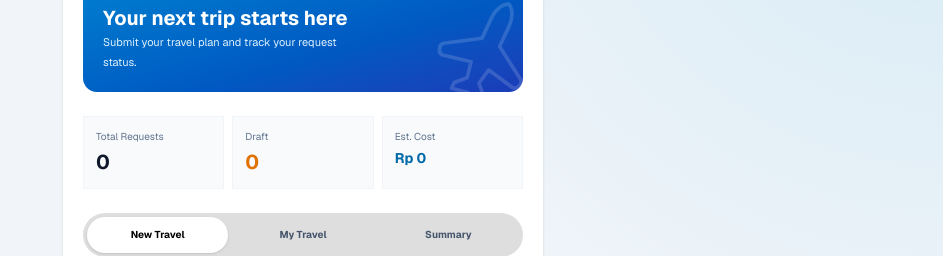
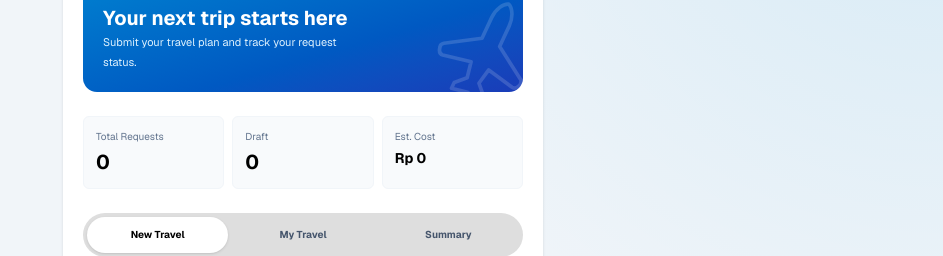
Before and after one commit to mradityooo/nexus-iconplus, a Next.js app: page /travel in a window 1280 px wide. Shown: the part 215-471 px from the top of the page, without its empty margins (337-1280 px from the left). Built offline with nearby package versions, Linux system fonts and the light colour scheme.

Commit message:
Fix Color

```diff
--- a/app/travel/page.tsx
+++ b/app/travel/page.tsx
@@ -201,21 +201,21 @@
 
           {/* Stats */}
           <section className="mb-6 grid grid-cols-3 gap-2">
-            <div className="rounded-3 border border-slate-100 bg-slate-50 p-3">
+            <div className="rounded-sm border border-slate-100 bg-slate-50 p-3">
               <p className="text-[10px] text-slate-500">Total Requests</p>
-              <p className="mt-1 text-xl font-bold text-slate-900">
+              <p className="mt-1 text-xl font-bold text-black">
                 {requests.length}
               </p>
             </div>
-            <div className="rounded-3 border border-slate-100 bg-slate-50 p-3">
+            <div className="rounded-sm border border-slate-100 bg-slate-50 p-3">
               <p className="text-[10px] text-slate-500">Draft</p>
-              <p className="mt-1 text-xl font-bold text-amber-600">
+              <p className="mt-1 text-xl font-bold text-black">
                 {requests.filter((item) => item.status === "Draft").length}
               </p>
             </div>
-            <div className="rounded-3 border border-slate-100 bg-slate-50 p-3">
+            <div className="rounded-sm border border-slate-100 bg-slate-50 p-3">
               <p className="text-[10px] text-slate-500">Est. Cost</p>
-              <p className="mt-1 truncate text-sm font-bold text-sky-700">
+              <p className="mt-1 truncate text-sm font-bold text-black">
                 {formatRupiah(totalCost)}
               </p>
             </div>
```
